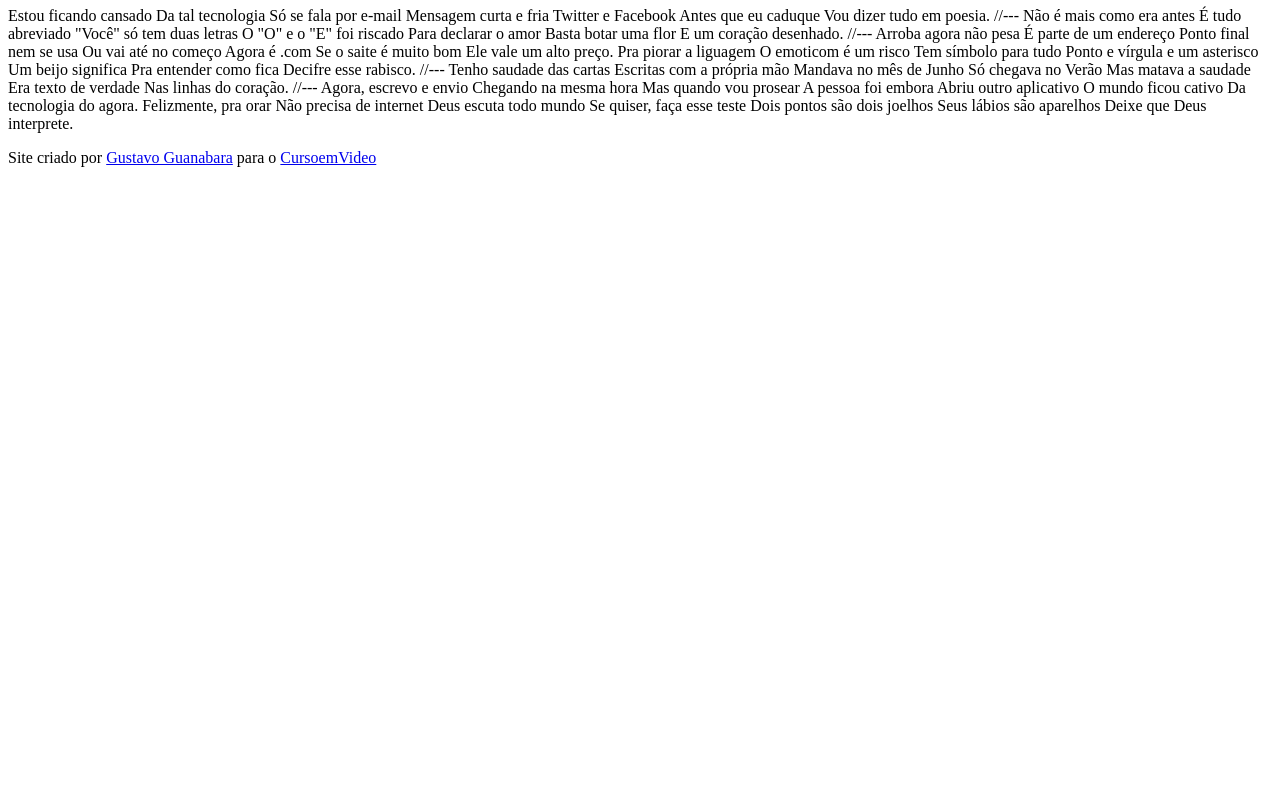
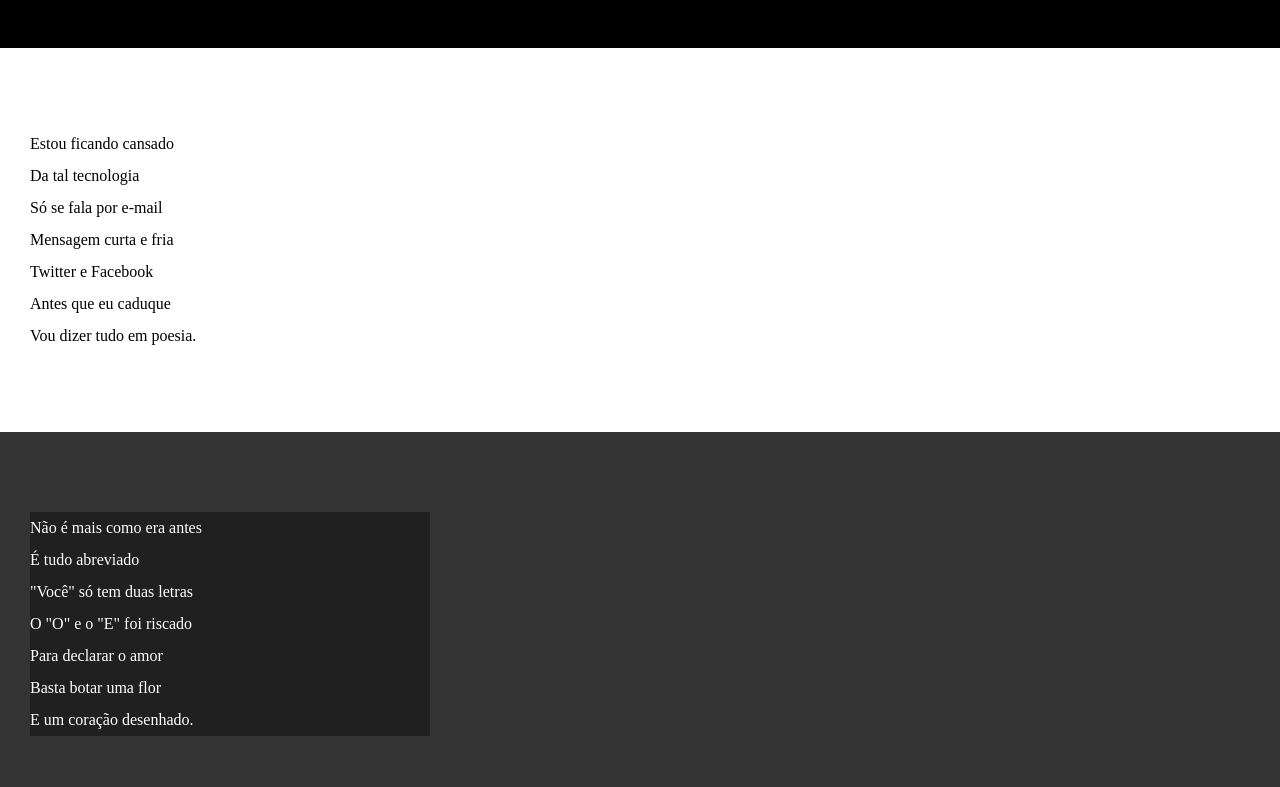
Before and after one commit to marianafaustino/html-css, a plain HTML site: page Desafios/d012/index.html in a window 1280 px wide. Shown: the part 107-894 px from the top of the page. Before the commit the page ends 800 px from the top, so only its background shows below. Drawn offline with Linux system fonts and the light colour scheme.

Commit message:
atualizei estilos de textos e blocos

```diff
--- /dev/null
+++ b/Desafios/d012/estilo/style.css
@@ -0,0 +1,65 @@
+@charset "UTF-8";
+
+*{
+    margin: 0px;
+    padding: 0px;
+}
+
+html, body{
+    min-height: 100vh;
+    background-color: darkgray;
+}
+
+header{
+    background-color: black;
+    color: white;
+    text-align: center;
+}
+
+header > h1{
+    padding-top: 50px;
+    font-variant: small-caps;
+}
+
+header > p{
+    padding-bottom: 50px;
+}
+
+header a, footer a{
+    color: white;
+    text-decoration: none;
+    font-weight: bolder;
+}
+
+header a:hover, footer a:hover{
+    text-decoration: underline;
+}
+
+section{
+    padding-top: 10vh;
+    padding-bottom: 10vh;
+    padding-left: 30px;
+    line-height: 2em;
+}
+
+section.normal{
+    background-color: white;
+    color: black;
+}
+
+section.imagem{
+    background-color: rgb(51, 51, 51);
+    color: white;
+}
+
+section.imagem p{
+    width: 400px;
+    background-color: rgba(0, 0, 0, 0.363);
+}
+
+footer{
+    background-color: black;
+    color: white;
+    text-align: center;
+    padding: 10px;
+}
--- a/Desafios/d012/index.html
+++ b/Desafios/d012/index.html
@@ -5,6 +5,7 @@
     <meta http-equiv="X-UA-Compatible" content="IE=edge">
     <meta name="viewport" content="width=device-width, initial-scale=1.0">
     <title>Cordel Moderno</title>
+    <link rel="stylesheet" href="estilo/style.css">
 </head>
 <body>
     <header>
@@ -12,69 +13,85 @@
         <p>Por <a href="https://www.recantodasletras.com.br/poesias/3186743" target="_blank">Milton Duarte</a></p>
     </header>
 
-Estou ficando cansado
-Da tal tecnologia
-Só se fala por e-mail
-Mensagem curta e fria
-Twitter e Facebook
-Antes que eu caduque
-Vou dizer tudo em poesia.
+    <section class="normal">
+        <p>
+            Estou ficando cansado <br>
+            Da tal tecnologia <br>
+            Só se fala por e-mail <br>
+            Mensagem curta e fria <br>
+            Twitter e Facebook <br>
+            Antes que eu caduque <br>
+            Vou dizer tudo em poesia.
+        </p>
+    </section>
 
-//---
+    <section class="imagem">
+        <p>
+            Não é mais como era antes <br>
+            É tudo abreviado <br>
+            "Você" só tem duas letras <br>
+            O "O" e o "E" foi riscado <br>
+            Para declarar o amor <br>
+            Basta botar uma flor <br>
+            E um coração desenhado.
+        </p>
+    </section>
 
-Não é mais como era antes
-É tudo abreviado
-"Você" só tem duas letras
-O "O" e o "E" foi riscado
-Para declarar o amor
-Basta botar uma flor
-E um coração desenhado.
+    <section class="normal">
+        <p>
+            Arroba agora não pesa <br>
+            É parte de um endereço <br>
+            Ponto final nem se usa <br>
+            Ou vai até no começo <br>
+            Agora é .com <br>
+            Se o saite é muito bom <br>
+            Ele vale um alto preço.
+        </p>
 
-//---
+        <p>
+            Pra piorar a liguagem <br>
+            O emoticom é um risco <br>
+            Tem símbolo para tudo <br>
+            Ponto e vírgula e um asterisco <br>
+            Um beijo significa <br>
+            Pra entender como fica <br>
+            Decifre esse rabisco.
+        </p>
+    </section>
 
-Arroba agora não pesa
-É parte de um endereço
-Ponto final nem se usa
-Ou vai até no começo
-Agora é .com
-Se o saite é muito bom
-Ele vale um alto preço.
+    <section class="imagem">
+        <p>
+            Tenho saudade das cartas <br>
+            Escritas com a própria mão <br>
+            Mandava no mês de Junho <br>
+            Só chegava no Verão <br>
+            Mas matava a saudade <br>
+            Era texto de verdade <br>
+            Nas linhas do coração.
+        </p>
+    </section>
 
-Pra piorar a liguagem
-O emoticom é um risco
-Tem símbolo para tudo
-Ponto e vírgula e um asterisco
-Um beijo significa
-Pra entender como fica
-Decifre esse rabisco.
+    <section class="normal">
+        <p>
+            Agora, escrevo e envio <br>
+            Chegando na mesma hora <br>
+            Mas quando vou prosear <br>
+            A pessoa foi embora <br>
+            Abriu outro aplicativo <br>
+            O mundo ficou cativo <br>
+            Da tecnologia do agora.
+        </p>
 
-//---
-
-Tenho saudade das cartas
-Escritas com a própria mão
-Mandava no mês de Junho
-Só chegava no Verão
-Mas matava a saudade
-Era texto de verdade
-Nas linhas do coração.
-
-//---
-
-Agora, escrevo e envio
-Chegando na mesma hora
-Mas quando vou prosear
-A pessoa foi embora
-Abriu outro aplicativo
-O mundo ficou cativo
-Da tecnologia do agora.
-
-Felizmente, pra orar
-Não precisa de internet
-Deus escuta todo mundo
-Se quiser, faça esse teste
-Dois pontos são dois joelhos
-Seus lábios são aparelhos
-Deixe que Deus interprete.
+        <p>
+            Felizmente, pra orar <br>
+            Não precisa de internet <br>
+            Deus escuta todo mundo <br>
+            Se quiser, faça esse teste <br>
+            Dois pontos são dois joelhos <br>
+            Seus lábios são aparelhos <br>
+            Deixe que Deus interprete.
+        </p>
+    </section>
 
 <footer>
     <p>Site criado por <a href="https://github.com/gustavoguanabara" target="_blank">Gustavo Guanabara</a> para o <a href="https://www.cursoemvideo.com/" target="_blank">CursoemVideo</a></p>
```
